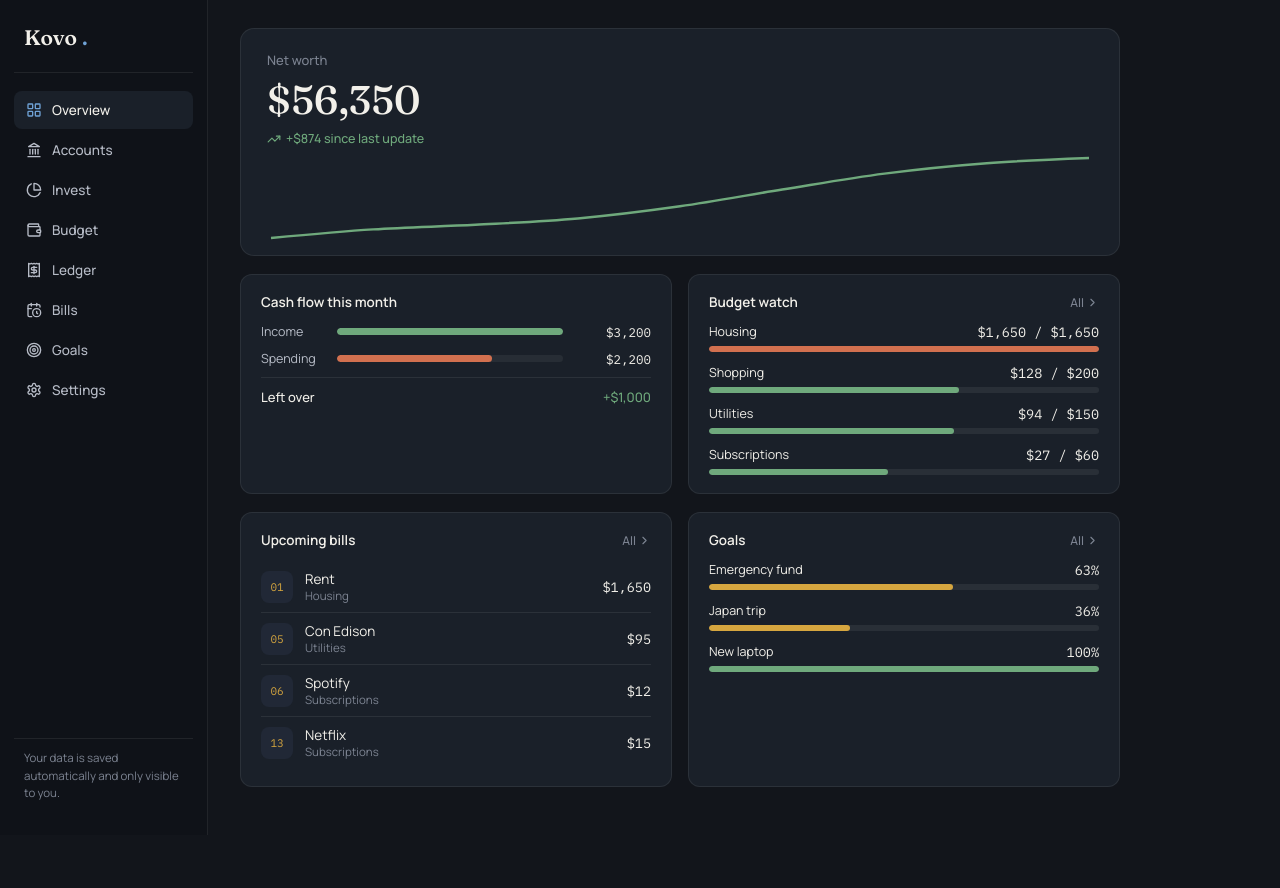
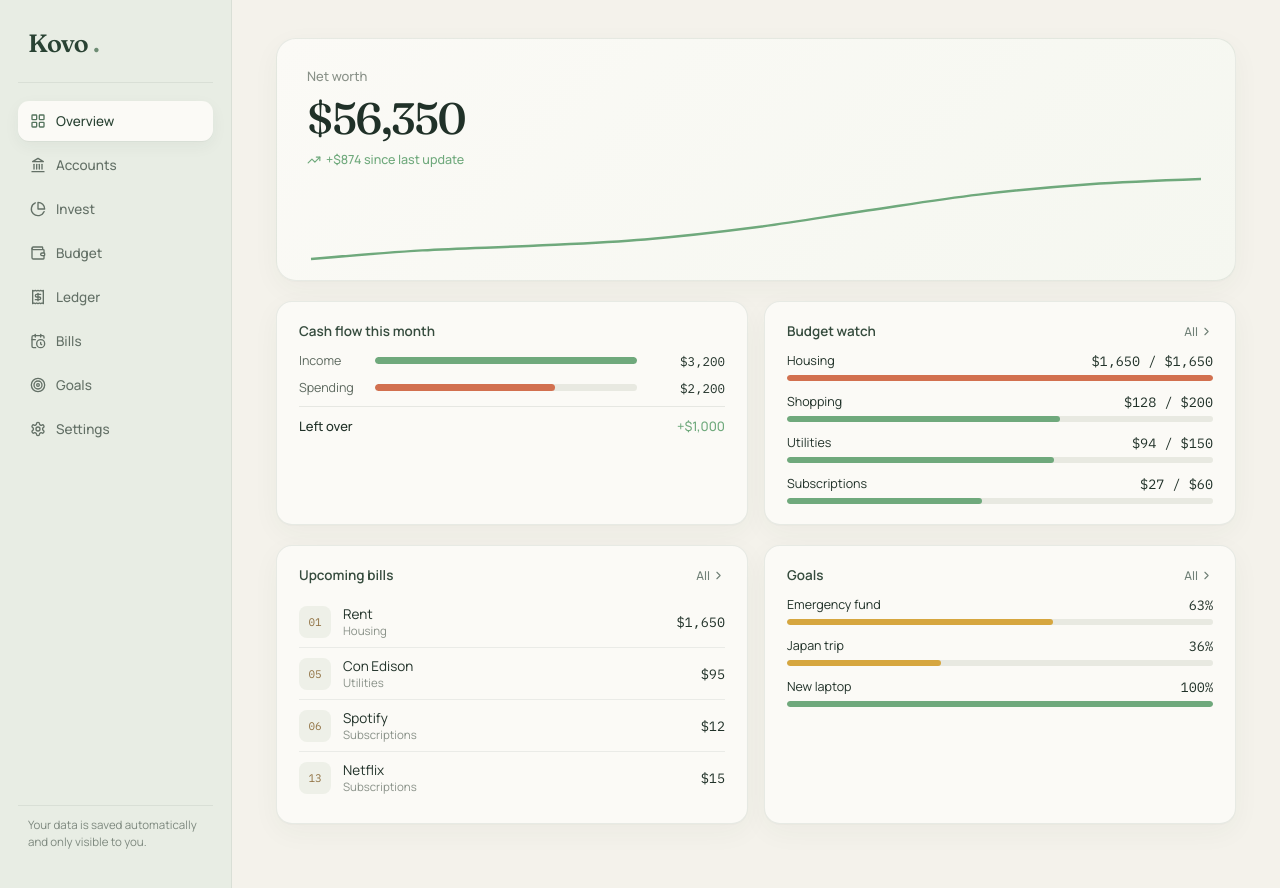
Before and after one commit to nelvoriyt-sudo/kovo, a React (Vite) app: page / in a window 1280 px wide. Before the commit the page ends 835 px from the top, so only its background shows below. Built offline with nearby package versions, Linux system fonts and the light colour scheme.

Commit message:
design: refresh Kovo visual system

```diff
--- a/src/index.css
+++ b/src/index.css
@@ -5,10 +5,223 @@
 }
 
 html, body, #root {
-  height: 100%;
-  min-height: 100vh;
+  min-height: 100%;
 }
 
 body {
-  background: #12151b;
+  background: #f4f2eb;
+  color: #203128;
+  -webkit-font-smoothing: antialiased;
+  text-rendering: optimizeLegibility;
 }
+
+/* Kovo v0.2 visual layer. Kept outside App.jsx so the redesign can evolve
+   without mixing presentation work into finance/domain logic. */
+.kovo-app {
+  --ink: #f4f2eb !important;
+  --surface: #fbfaf6 !important;
+  --surface-raised: #f0eee6 !important;
+  --text: #203128 !important;
+  --text-secondary: #5d695f !important;
+  --text-muted: #899188 !important;
+  --hairline: rgba(42, 64, 50, 0.10) !important;
+  --moss: #55745e !important;
+  --clay: #b96d54 !important;
+  --gold: #a98445 !important;
+  --accent: #55745e !important;
+  background: #f4f2eb !important;
+  color: var(--text) !important;
+}
+
+.kovo-app .sidebar {
+  width: 232px !important;
+  background: #e8ede4 !important;
+  border-right: 1px solid rgba(42, 64, 50, 0.08) !important;
+  padding: 28px 18px !important;
+}
+
+.kovo-app .brand {
+  color: #294233 !important;
+  font-size: 25px !important;
+  letter-spacing: -0.03em;
+  border-bottom-color: rgba(42, 64, 50, 0.08) !important;
+  padding-bottom: 24px !important;
+}
+
+.kovo-app .brand-dot { color: #6d8c73 !important; }
+
+.kovo-app .nav-item {
+  color: #637066 !important;
+  border-radius: 11px !important;
+  padding: 11px 12px !important;
+  margin-bottom: 4px !important;
+  transition: background 150ms ease, color 150ms ease, transform 150ms ease;
+}
+
+.kovo-app .nav-item:hover {
+  background: rgba(255,255,255,0.55) !important;
+  color: #294233 !important;
+}
+
+.kovo-app .nav-item.active {
+  background: #fbfaf6 !important;
+  color: #294233 !important;
+  box-shadow: 0 1px 0 rgba(42,64,50,0.04), 0 5px 16px rgba(42,64,50,0.05);
+}
+
+.kovo-app .nav-item.active svg { color: #55745e !important; }
+.kovo-app .sidebar-foot {
+  color: #7e897f !important;
+  border-top-color: rgba(42,64,50,0.08) !important;
+}
+
+.kovo-app .main {
+  padding: 38px 44px 64px !important;
+}
+
+.kovo-app .page {
+  max-width: 1040px !important;
+  gap: 20px !important;
+}
+
+.kovo-app .page-header h1 {
+  color: #294233 !important;
+  font-size: 28px !important;
+  letter-spacing: -0.025em;
+}
+
+.kovo-app .hero-panel,
+.kovo-app .panel {
+  background: #fbfaf6 !important;
+  border-color: rgba(42,64,50,0.09) !important;
+  box-shadow: 0 1px 1px rgba(42,64,50,0.02), 0 8px 28px rgba(42,64,50,0.045);
+}
+
+.kovo-app .hero-panel {
+  border-radius: 20px !important;
+  padding: 28px 30px 18px !important;
+  background: linear-gradient(135deg, #fbfaf6 0%, #f5f7f0 100%) !important;
+}
+
+.kovo-app .panel {
+  border-radius: 16px !important;
+  padding: 20px 22px !important;
+}
+
+.kovo-app .hero-label,
+.kovo-app .text-muted { color: #899188 !important; }
+.kovo-app .hero-value {
+  color: #203128 !important;
+  font-size: 44px !important;
+  letter-spacing: -0.035em;
+}
+.kovo-app .panel-title { color: #354b3d !important; }
+
+.kovo-app .flow-track,
+.kovo-app .meter-track {
+  background: #e8e9e1 !important;
+}
+
+.kovo-app .bill-mini,
+.kovo-app .account-row,
+.kovo-app .tx-row,
+.kovo-app .budget-row {
+  border-bottom-color: rgba(42,64,50,0.08) !important;
+}
+
+.kovo-app .bill-day {
+  background: #eef0e8 !important;
+  color: #8f7040 !important;
+}
+
+.kovo-app .field,
+.kovo-app .btn-primary,
+.kovo-app .chip-btn,
+.kovo-app .accent-swatch,
+.kovo-app .cat-chip {
+  background: #f1f0e9 !important;
+  border-color: rgba(42,64,50,0.10) !important;
+  color: #354b3d !important;
+}
+
+.kovo-app .field {
+  min-height: 40px;
+}
+
+.kovo-app .field:focus {
+  border-color: #6d8c73 !important;
+  box-shadow: 0 0 0 3px rgba(85,116,94,0.10);
+}
+
+.kovo-app .btn-primary {
+  min-height: 40px;
+  border-radius: 10px !important;
+  transition: background 150ms ease, border-color 150ms ease, transform 150ms ease;
+}
+
+.kovo-app .btn-primary:hover,
+.kovo-app .chip-btn:hover {
+  background: #e8ede4 !important;
+  border-color: #9caf9e !important;
+  color: #35523e !important;
+}
+
+.kovo-app .link-btn { color: #708077 !important; }
+.kovo-app .link-btn:hover { color: #476550 !important; }
+.kovo-app .icon-btn { color: #899188 !important; }
+.kovo-app .icon-btn:hover {
+  color: #354b3d !important;
+  background: #eeeee7 !important;
+}
+
+.kovo-app .inline-num {
+  color: #354b3d !important;
+  border-bottom-color: rgba(42,64,50,0.18) !important;
+}
+
+.kovo-app .alloc-bar { background: #e8e9e1; }
+.kovo-app .empty-note { color: #899188 !important; }
+
+@media (max-width: 780px) {
+  body { background: #f4f2eb; }
+
+  .kovo-app .sidebar {
+    background: rgba(239, 242, 234, 0.97) !important;
+    border-top: 1px solid rgba(42,64,50,0.10) !important;
+    padding: 7px 6px max(7px, env(safe-area-inset-bottom)) !important;
+    gap: 2px;
+  }
+
+  .kovo-app .nav-item {
+    min-width: 62px !important;
+    padding: 8px 9px !important;
+    color: #7a857c !important;
+  }
+
+  .kovo-app .nav-item.active {
+    background: #fbfaf6 !important;
+    box-shadow: none;
+  }
+
+  .kovo-app .main {
+    padding: 24px 16px 106px !important;
+  }
+
+  .kovo-app .page { gap: 14px !important; }
+  .kovo-app .page-header h1 { font-size: 25px !important; }
+  .kovo-app .hero-panel { padding: 22px 20px 14px !important; border-radius: 17px !important; }
+  .kovo-app .hero-value { font-size: 36px !important; }
+  .kovo-app .panel { padding: 17px !important; border-radius: 14px !important; }
+
+  .kovo-app .add-form:not(.wrap) { flex-wrap: wrap; }
+  .kovo-app .add-form .field { min-width: 0; max-width: 100% !important; }
+  .kovo-app .account-row,
+  .kovo-app .tx-row { gap: 8px !important; }
+}
+
+@media (prefers-reduced-motion: reduce) {
+  .kovo-app *, .kovo-app *::before, .kovo-app *::after {
+    scroll-behavior: auto !important;
+    transition-duration: 0.01ms !important;
+  }
+}
```
